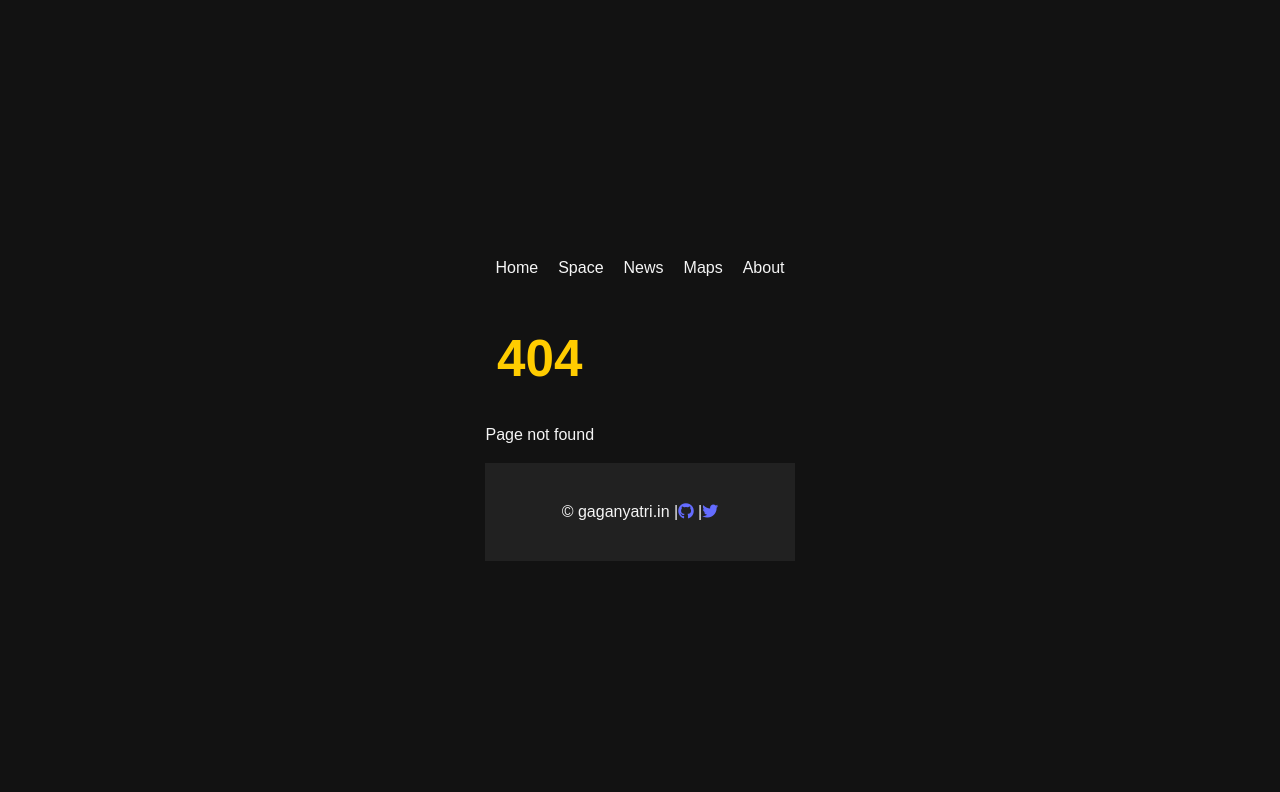
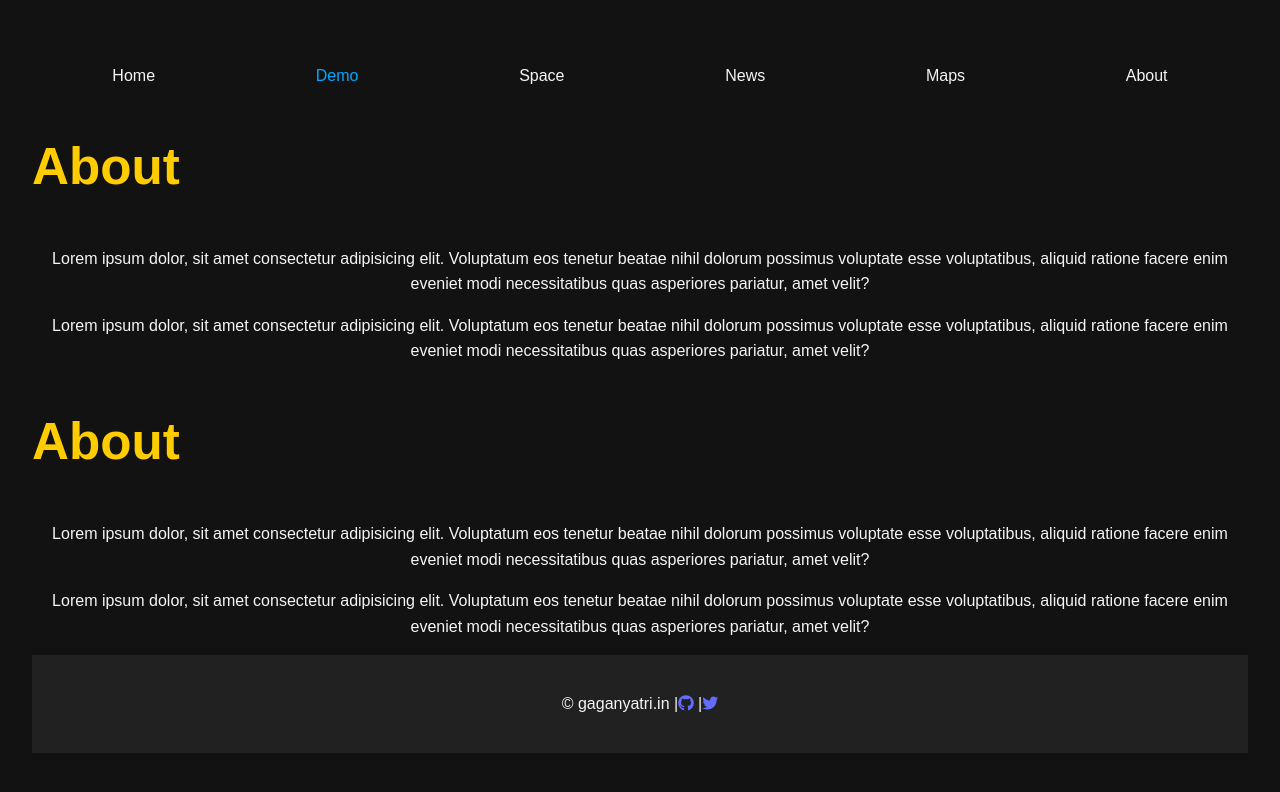
Before and after one commit to slabstech/gaganyatri.in, a React (Vite) app in the folder frontend/: page /demos in a window 1280 px wide. Before the commit this address had no page. Shown: the top 792 px of the page. Built offline with nearby package versions, Linux system fonts and the light colour scheme.

Commit message:
add dummy containers

```diff
--- a/frontend/src/App.tsx
+++ b/frontend/src/App.tsx
@@ -7,6 +7,7 @@ import NoMatch from './components/NoMatch';
 import Maps from './components/Maps';
 import Space from './components/Space';
 import News from './components/news/News';
+import Demos from './components/Demos';
 
 function App() {
 
@@ -15,6 +16,7 @@ function App() {
       <NavBar />
         <Routes>
           <Route path="/" element={<Home />} />
+          <Route path="/demos" element={<Demos />} />
           <Route path="/space" element={<Space />} />
           <Route path="/news" element={<News />} />
           <Route path="/maps" element={<Maps />} />
--- /dev/null
+++ b/frontend/src/components/Demos.tsx
@@ -0,0 +1,19 @@
+import FoodGuardian from './demos/FoodGuardian';
+import Recipes from './demos/Recipes';
+
+const Demos = () => {
+	return (
+		<div className="container">
+			<div className="row">
+        <div className="col-md-6">
+          <FoodGuardian />
+        </div>
+        <div className="col-md-6">
+          <Recipes />
+        </div>
+      </div>
+		</div>
+	);
+};
+
+export default Demos;
--- a/frontend/src/components/NavBar.tsx
+++ b/frontend/src/components/NavBar.tsx
@@ -8,6 +8,9 @@ const NavBar = () => {
       <ul>
         <li>
           <NavLink to="/">Home</NavLink>
+        </li>
+        <li>
+          <NavLink to="/demos">Demo</NavLink>
         </li>
         <li>
           <NavLink to="/space">Space</NavLink>
--- a/frontend/src/components/Space.tsx
+++ b/frontend/src/components/Space.tsx
@@ -1,8 +1,9 @@
 //import { Link } from 'react-router-dom';
 import spaceSuit from  '../img/space-suit.jpg'
-import primeOne from '../img/shukla_shubhanshu.jpg'
-import primeTwo from '../img/prasanth_nair.jpg'
+//import primeOne from '../img/shukla_shubhanshu.jpg'
+//import primeTwo from '../img/prasanth_nair.jpg'
 import '../css/styles.css'
+const imageDisabled = true;
 const Space = () => {
 	return (
 		<div className="container">
@@ -30,7 +31,6 @@ const Space = () => {
             <h2>Shubhanshu Shukla</h2>
             <h3>Prime</h3>
             <button id="primeAstronautButton">
-            <img src={primeOne} alt="Shubhanshu Shukla" width="300" height="300"/>
             </button>
             <div id="prime-astronaut-info" >
             <p><strong>Missions:</strong> [Prime Astronaut Missions]</p>
@@ -41,7 +41,6 @@ const Space = () => {
             <h2>Prasanth Balakrishnan Nair</h2>
             <h3>Backup</h3>
             <button id="backupAstronautButton">
-            <img src={primeTwo} alt="Prasanth Balakrishnan Nair" width="300" height="300"/>
             </button>
             <div id="backup-astronaut-info" >
             <p><strong>Missions:</strong> [Backup Astronaut Missions]</p>
--- /dev/null
+++ b/frontend/src/components/demos/FoodGuardian.tsx
@@ -0,0 +1,25 @@
+const FoodGuardian = () => {
+	return (
+		<div className="container">
+			<div className="title">
+				<h1>About</h1>
+			</div>
+			<div className="about-container">
+				<p>
+					Lorem ipsum dolor, sit amet consectetur adipisicing elit. Voluptatum
+					eos tenetur beatae nihil dolorum possimus voluptate esse voluptatibus,
+					aliquid ratione facere enim eveniet modi necessitatibus quas
+					asperiores pariatur, amet velit?
+				</p>
+				<p>
+					Lorem ipsum dolor, sit amet consectetur adipisicing elit. Voluptatum
+					eos tenetur beatae nihil dolorum possimus voluptate esse voluptatibus,
+					aliquid ratione facere enim eveniet modi necessitatibus quas
+					asperiores pariatur, amet velit?
+				</p>
+			</div>
+		</div>
+	);
+};
+
+export default FoodGuardian;
--- /dev/null
+++ b/frontend/src/components/demos/Recipes.tsx
@@ -0,0 +1,25 @@
+const Recipes = () => {
+	return (
+		<div className="container">
+			<div className="title">
+				<h1>About</h1>
+			</div>
+			<div className="about-container">
+				<p>
+					Lorem ipsum dolor, sit amet consectetur adipisicing elit. Voluptatum
+					eos tenetur beatae nihil dolorum possimus voluptate esse voluptatibus,
+					aliquid ratione facere enim eveniet modi necessitatibus quas
+					asperiores pariatur, amet velit?
+				</p>
+				<p>
+					Lorem ipsum dolor, sit amet consectetur adipisicing elit. Voluptatum
+					eos tenetur beatae nihil dolorum possimus voluptate esse voluptatibus,
+					aliquid ratione facere enim eveniet modi necessitatibus quas
+					asperiores pariatur, amet velit?
+				</p>
+			</div>
+		</div>
+	);
+};
+
+export default Recipes;
```
Also changed, not shown: frontend/src/img/prasanth_nair.jpg (deleted), frontend/src/img/shukla_shubhanshu.jpg (deleted).
